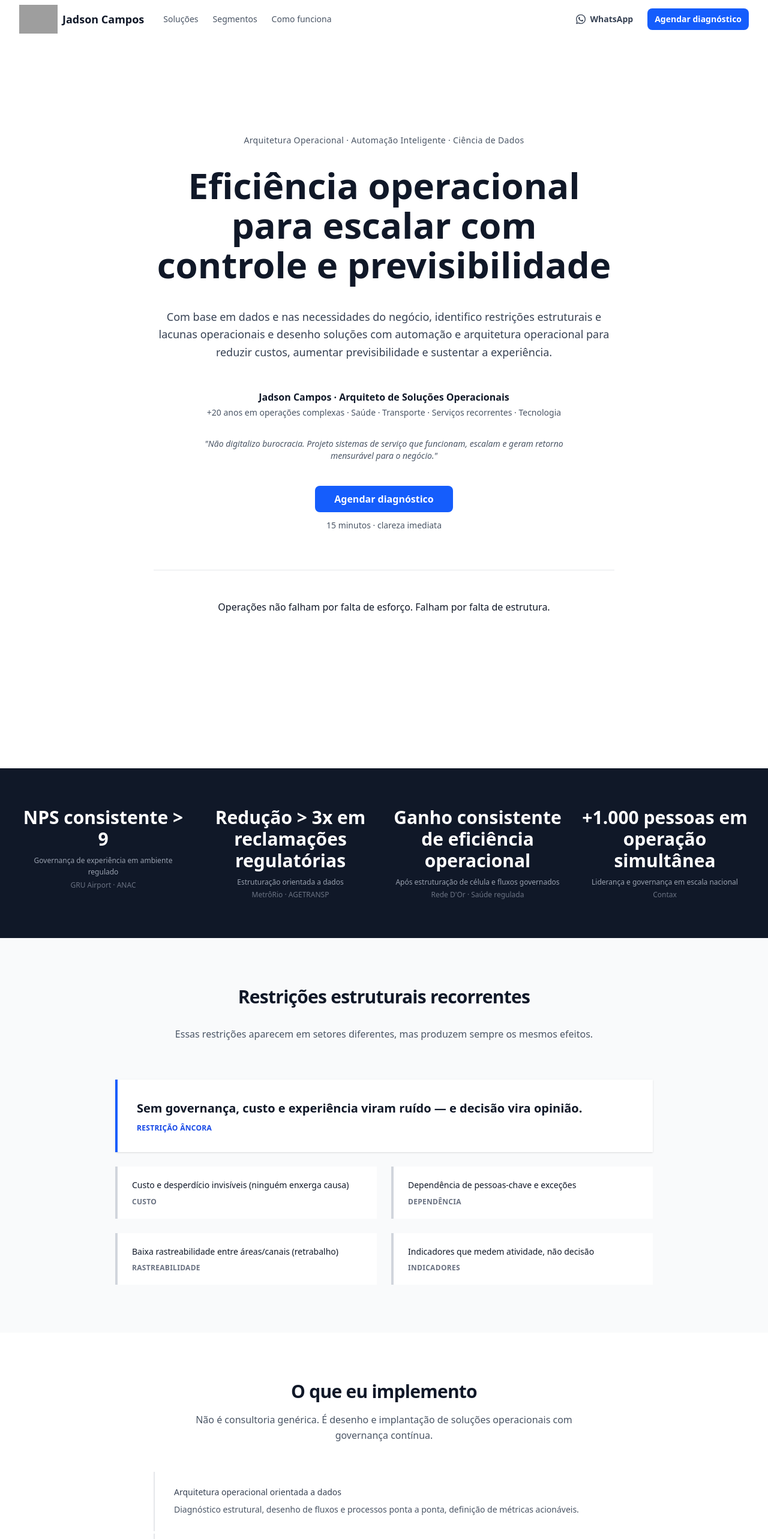
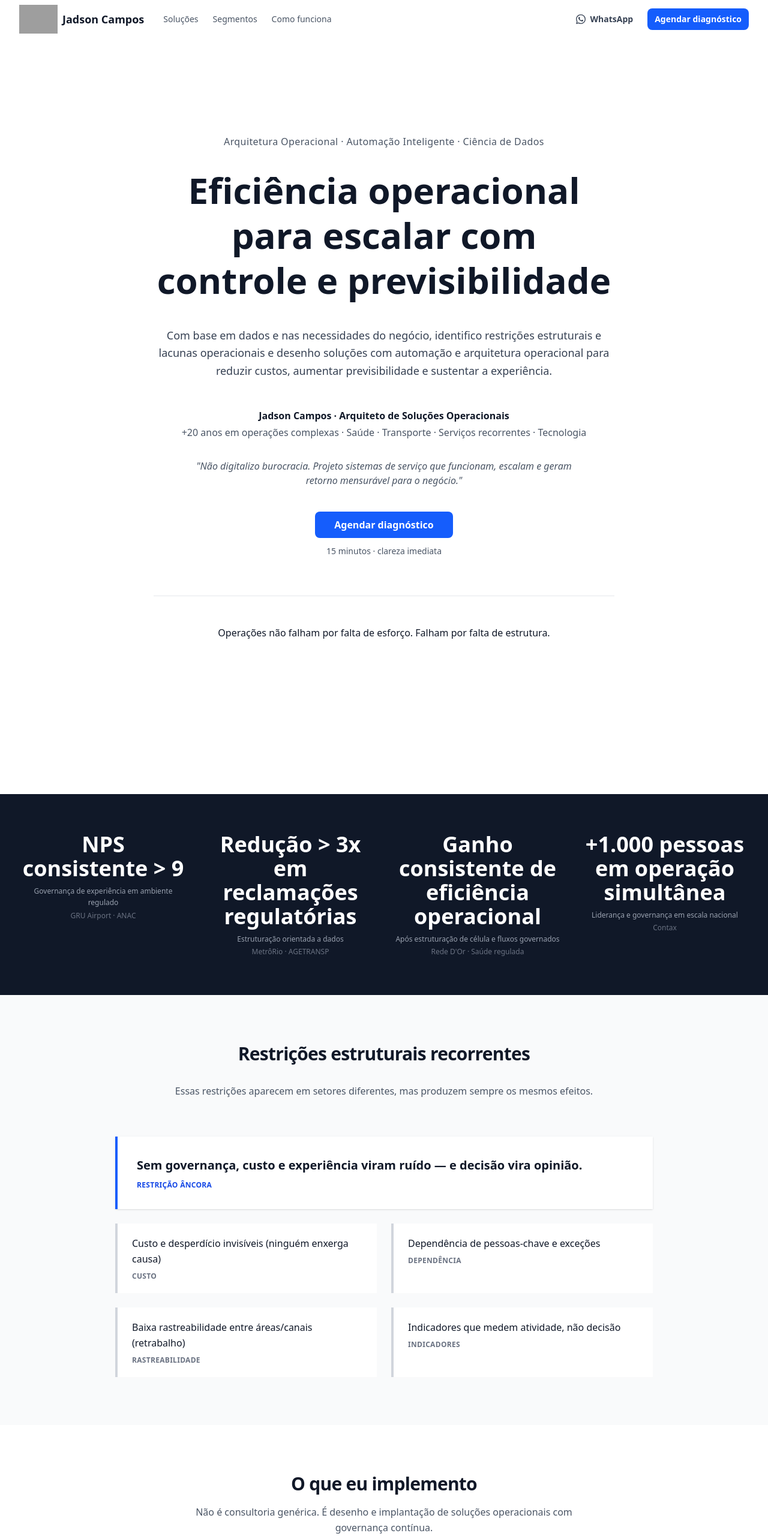
Before and after one commit to jadsoncr/landing, a Next.js app: page / in a window 1280 px wide. Shown: the top 2566 px of the page at 60% size. Built offline with nearby package versions, Linux system fonts and the light colour scheme; grey boxes are pictures that could not be loaded.

Commit message:
style: ajustes finais de tipografia e centralização para produção

```diff
--- a/src/components/marketing/cases.tsx
+++ b/src/components/marketing/cases.tsx
@@ -36,7 +36,7 @@ export function Cases() {
                 {item.title}
               </h3>
 
-              <div className="space-y-2 text-sm">
+              <div className="space-y-2 text-base">
                 <div>
                   <span className="font-semibold text-gray-900">Contexto:</span>{" "}
                   <span className="text-gray-700">{item.context}</span>
--- a/src/components/marketing/cs-cx.tsx
+++ b/src/components/marketing/cs-cx.tsx
@@ -10,8 +10,8 @@ export function CsCx() {
             </p>
           </div>
 
-          <h2 className="text-3xl font-bold text-gray-900 mb-12 sm:text-4xl lg:text-5xl">
-            Estruturo e reestruturo CS & CX como sistemas escaláveis de proteção de receita
+          <h2 className="text-3xl font-bold text-gray-900 mb-12 sm:text-4xl lg:text-5xl leading-snug text-center">
+            Desenho e implanto sistemas de CX e CS escaláveis para reduzir churn, proteger receita e qualificar a experiência do cliente.
           </h2>
 
           <div className="space-y-6">
--- a/src/components/marketing/hero.tsx
+++ b/src/components/marketing/hero.tsx
@@ -9,12 +9,12 @@ export function Hero() {
       <div className="container-premium relative">
         <div className="mx-auto max-w-3xl text-center">
           {/* Layer 1: CONTEXT */}
-          <p className="text-sm font-medium text-gray-600 tracking-wide mb-8">
+          <p className="text-base font-medium text-gray-600 tracking-wide mb-8">
             Arquitetura Operacional · Automação Inteligente · Ciência de Dados
           </p>
 
           {/* Layer 2: DECISION */}
-          <h1 className="text-4xl sm:text-5xl lg:text-6xl font-bold text-gray-900 leading-[1.1] mb-10">
+          <h1 className="text-4xl sm:text-5xl lg:text-6xl font-bold text-gray-900 leading-tight mb-10">
             Eficiência operacional para escalar com controle e previsibilidade
           </h1>
 
@@ -28,13 +28,13 @@ export function Hero() {
             <p className="text-base font-semibold text-gray-900 mb-1">
               Jadson Campos · Arquiteto de Soluções Operacionais
             </p>
-            <p className="text-sm text-gray-600">
+            <p className="text-base text-gray-600">
               +20 anos em operações complexas · Saúde · Transporte · Serviços recorrentes · Tecnologia
             </p>
           </div>
 
           {/* ASSINATURA (única vez na página) */}
-          <p className="text-sm text-gray-600 italic mb-10 max-w-2xl mx-auto">
+          <p className="text-base text-gray-600 italic mb-10 max-w-2xl mx-auto">
             "Não digitalizo burocracia. Projeto sistemas de serviço que funcionam, escalam e geram retorno mensurável para o negócio."
           </p>
 
--- a/src/components/marketing/how-it-works.tsx
+++ b/src/components/marketing/how-it-works.tsx
@@ -33,14 +33,14 @@ export function HowItWorks() {
           {steps.map((step, index) => (
             <div key={index} className="pl-8 py-8 border-b border-gray-200 last:border-b-0">
               <div className="flex items-baseline gap-3 mb-3">
-                <span className="text-sm font-bold text-gray-400">
+                <span className="text-sm font-bold text-gray-600">
                   {step.number}
                 </span>
                 <h3 className="text-lg font-bold text-gray-900">
                   {step.title}
                 </h3>
               </div>
-              <p className="text-sm text-gray-700 leading-relaxed pl-8">{step.desc}</p>
+              <p className="text-base text-gray-700 leading-relaxed pl-8">{step.desc}</p>
             </div>
           ))}
         </div>
--- a/src/components/marketing/problems.tsx
+++ b/src/components/marketing/problems.tsx
@@ -31,7 +31,7 @@ export function Problems() {
           <div className="grid grid-cols-1 sm:grid-cols-2 gap-6">
             {problems.items.slice(1).map((item: { category: string; text: string }, index: number) => (
               <div key={index} className="border-l-4 border-gray-300 bg-white pl-6 pr-6 py-5">
-                <p className="text-sm text-gray-900 leading-relaxed font-medium mb-2">{item.text}</p>
+                <p className="text-base text-gray-900 leading-relaxed font-medium mb-2">{item.text}</p>
                 <p className="text-xs font-semibold text-gray-500 uppercase tracking-wide">
                   {item.category}
                 </p>
--- a/src/components/marketing/results.tsx
+++ b/src/components/marketing/results.tsx
@@ -28,7 +28,7 @@ export function Results() {
         <div className="grid grid-cols-2 gap-8 sm:grid-cols-4">
           {results.map((result, index) => (
             <div key={index} className="text-center">
-              <p className="text-2xl font-bold text-white sm:text-3xl">
+              <p className="text-3xl font-bold text-white sm:text-4xl">
                 {result.metric}
               </p>
               <p className="mt-2 text-xs text-gray-400 leading-relaxed">
--- a/src/components/marketing/segments.tsx
+++ b/src/components/marketing/segments.tsx
@@ -23,9 +23,9 @@ export function Segments() {
               <h3 className="text-lg font-semibold text-gray-900 mb-2">
                 {segment.title}
               </h3>
-              <p className="text-sm text-gray-600 mb-4">{segment.desc}</p>
+              <p className="text-base text-gray-600 mb-4">{segment.desc}</p>
               <ul className="space-y-2">
-                <li className="flex items-start gap-2 text-sm text-gray-700">
+                <li className="flex items-start gap-2 text-sm text-gray-700 leading-relaxed">
                   <span className="mt-1.5 h-1 w-1 shrink-0 rounded-full bg-blue-600" />
                   <span>
                     {index === 0 && "Fichas técnicas confiáveis e controle de perdas"}
@@ -34,7 +34,7 @@ export function Segments() {
                     {index === 3 && "Processos replicáveis e controle de SLAs"}
                   </span>
                 </li>
-                <li className="flex items-start gap-2 text-sm text-gray-700">
+                <li className="flex items-start gap-2 text-sm text-gray-700 leading-relaxed">
                   <span className="mt-1.5 h-1 w-1 shrink-0 rounded-full bg-blue-600" />
                   <span>
                     {index === 0 && "Indicadores mensais para decisão sobre cardápio e preço"}
--- a/src/components/marketing/services.tsx
+++ b/src/components/marketing/services.tsx
@@ -30,12 +30,12 @@ export function Services() {
                 <h3 className={`mb-2 ${
                   isCore
                     ? 'text-lg font-bold text-blue-900'
-                    : 'text-sm font-medium text-gray-700'
+                    : 'text-base font-medium text-gray-700'
                 }`}>
                   {service.title}
                 </h3>
                 <p className={`leading-relaxed ${
-                  isCore ? 'text-base text-gray-900' : 'text-sm text-gray-600'
+                  isCore ? 'text-base text-gray-900' : 'text-base text-gray-600'
                 }`}>
                   {service.desc}
                 </p>
```
